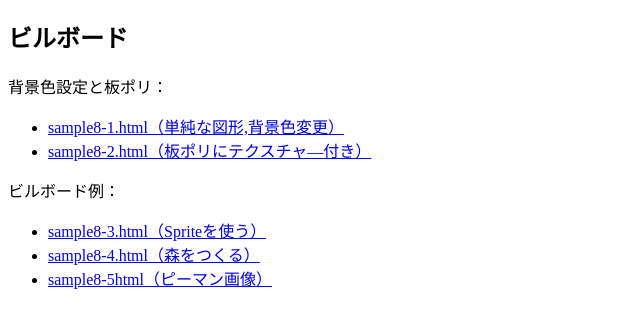
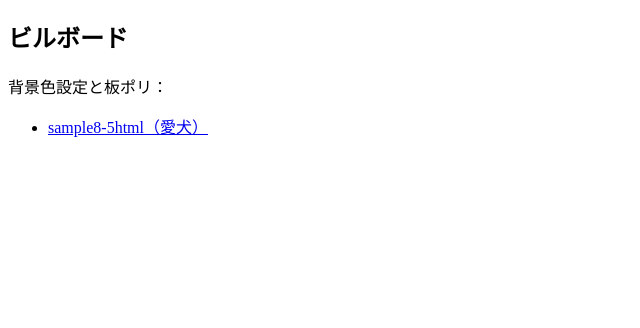
Before and after one commit to mamado-l/kadai2, a plain HTML site: page index.html in a window 1280 px wide. Shown: the part 70-398 px from the top of the page, without its empty margins (0-640 px from the left). Drawn offline with Linux system fonts and the light colour scheme.

Commit message:
Update index.html

```diff
--- a/index.html
+++ b/index.html
@@ -10,14 +10,7 @@
     <p>
         背景色設定と板ポリ：
         <ul>
-            <li><a href="sample8-1.html">sample8-1.html（単純な図形,背景色変更）</a></li>
-            <li><a href="sample8-2.html">sample8-2.html（板ポリにテクスチャ―付き）</a></li>
-        </ul>
-        ビルボード例：
-        <ul>
-            <li><a href="sample8-3.html">sample8-3.html（Spriteを使う）</a></li>
-            <li><a href="sample8-4.html">sample8-4.html（森をつくる）</a></li>
-            <li><a href="sample8-5.html">sample8-5html（ピーマン画像）</a></li>
+            <li><a href="sample8-5.html">sample8-5html（愛犬）</a></li>
         </ul>
     </p>
 </body>
```
